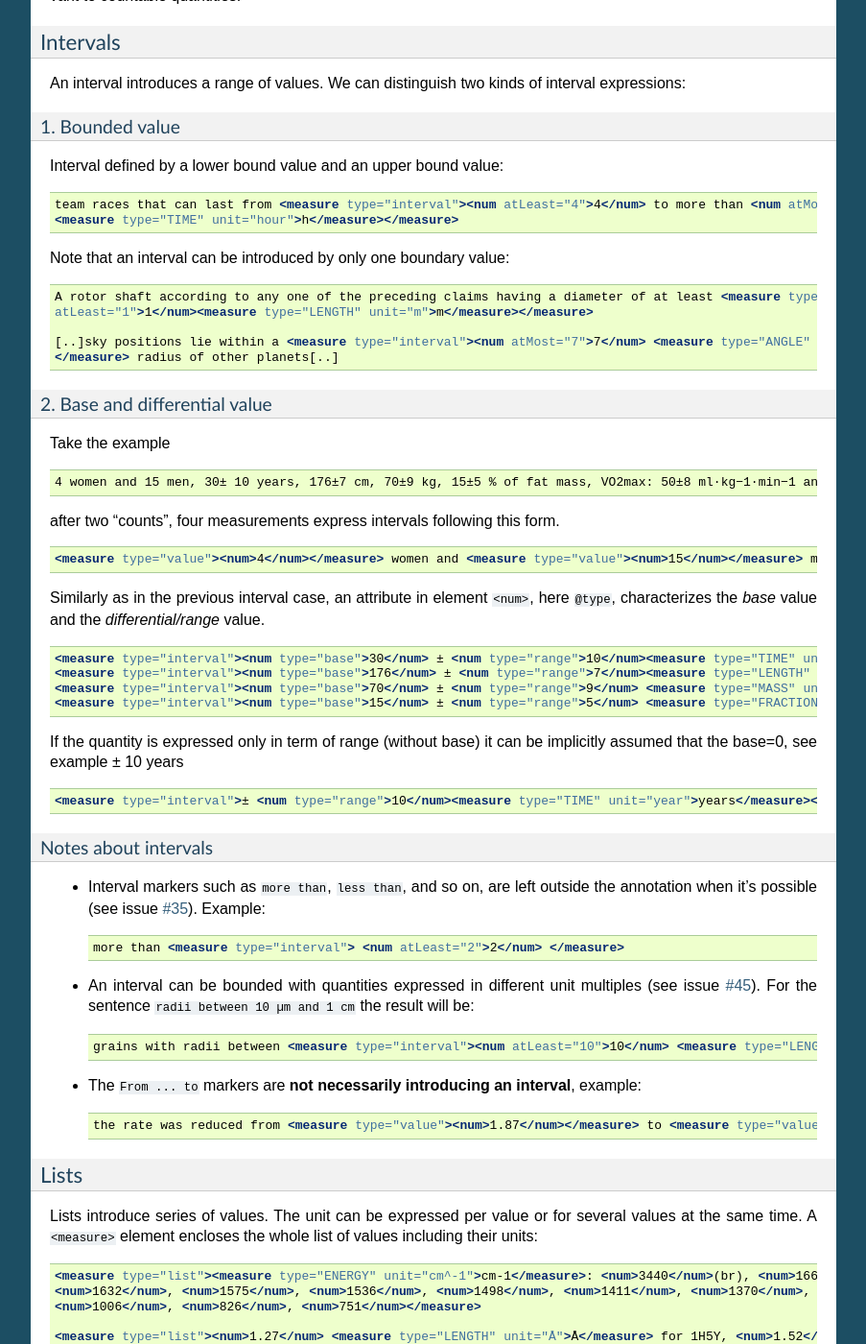
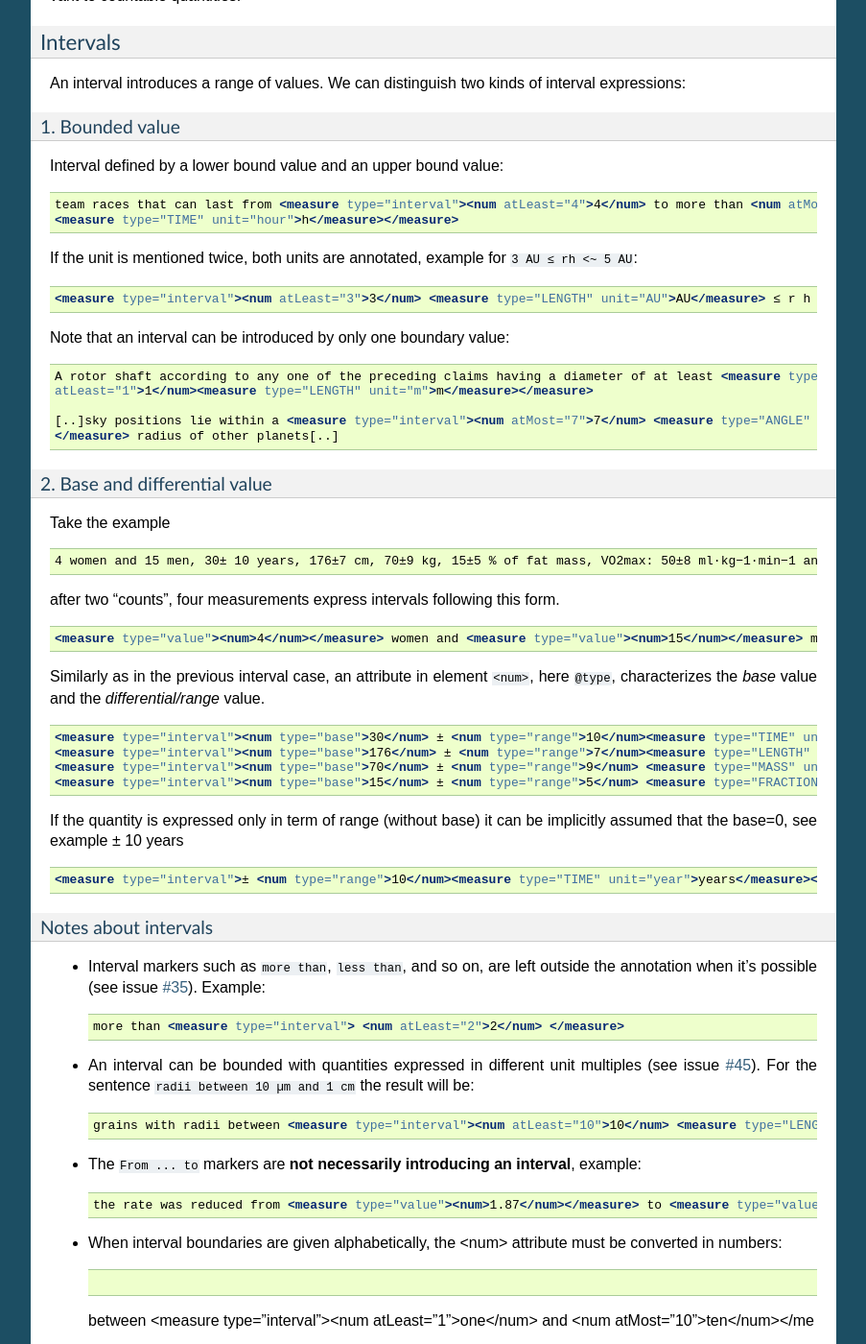
Before and after one commit to lfoppiano/grobid-quantities, a Sphinx documentation site: the page built from doc/guidelines.rst, in a window 1280 px wide and 1400 px high, scrolled down 1646 px. Shown: the whole window at 96% size, without its empty margins (198-1101 px from the left). Built offline with Sphinx 7.4.7, drawn with Linux system fonts in a browser that asks for light colours; some of the changed text lies outside the part shown.

Commit message:
small addition

```diff
--- a/doc/guidelines.rst
+++ b/doc/guidelines.rst
@@ -103,6 +103,11 @@ Interval defined by a lower bound value and an upper bound value:
    team races that can last from <measure type="interval"><num atLeast="4">4</num> to more than <num atMost="12">12</num>
    <measure type="TIME" unit="hour">h</measure></measure>
 
+If the unit is mentioned twice, both units are annotated, example for ``3 AU ≤ rh <~ 5 AU``:
+
+.. code-block:: xml
+
+  <measure type="interval"><num atLeast="3">3</num> <measure type="LENGTH" unit="AU">AU</measure> ≤ r h <num atMost="5">5</num> <measure type="LENGTH" unit="AU">AU</measure></measure>
 
 Note that an interval can be introduced by only one boundary value:
 
@@ -169,6 +174,11 @@ Notes about intervals
 
     the rate was reduced from <measure type="value"><num>1.87</num></measure> to <measure type="value"><num>0.82</num></measure>
 
+• When interval boundaries are given alphabetically, the <num> attribute must be converted in numbers:
+
+  .. code-block:: xml
+
+  between <measure type="interval"><num atLeast="1">one</num> and <num atMost="10">ten</num></me
 
 Lists
 ~~~~~
@@ -444,6 +454,17 @@ Note: one possibility would be to only mark the external boundaries of the inter
 
   No significant difference in running and total times was observed between the age groups 25 to 34 and 35 to 44 years
 
+**Atomic value expressed with different values and units**
+
+.. code-block:: xml
+
+  The current Hawaii Ironman triathlon record is 8:54:202 for females
+
+.. code-block:: xml
+
+  [a] male athlete was able to finish [an] ultra-marathon in a time of 19 h 44 min
+
+
 
 **Unit embedded in numerical value**
 
```
